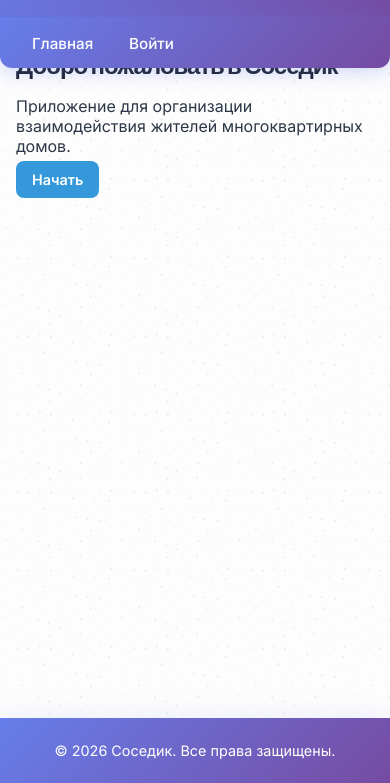
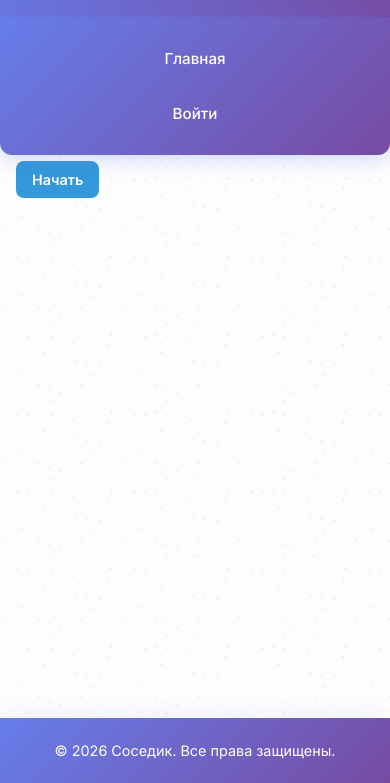
Before and after one commit to KvasLover/Sosedik, a website: page public/index.html in a window 390 px wide. Both pictures are taken after a click on the button "Меню". Shown: the part 61-844 px from the top of the page. Drawn offline with Linux system fonts and the light colour scheme.

Commit message:
burger-menu fixed

```diff
--- a/public/css/styles.css
+++ b/public/css/styles.css
@@ -945,6 +945,13 @@ span[style*="3498db"] {
     visibility: visible;
   }
 
+  #main-nav > div:not(.hidden) {
+    display: flex;
+    flex-direction: column;
+    gap: 0.2rem;
+    width: 100%;
+  }
+
   #main-nav a {
     padding: 0.8rem 1rem;
     margin: 0.2rem 0;
```
